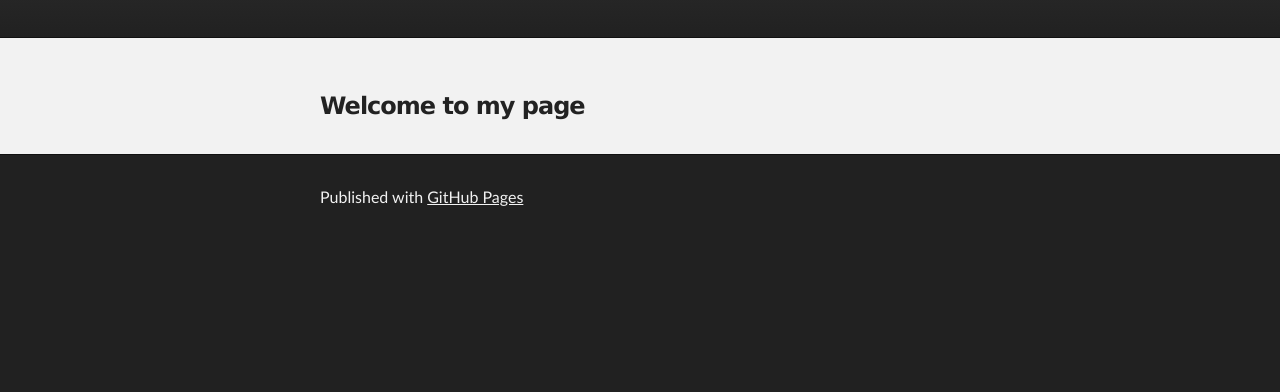
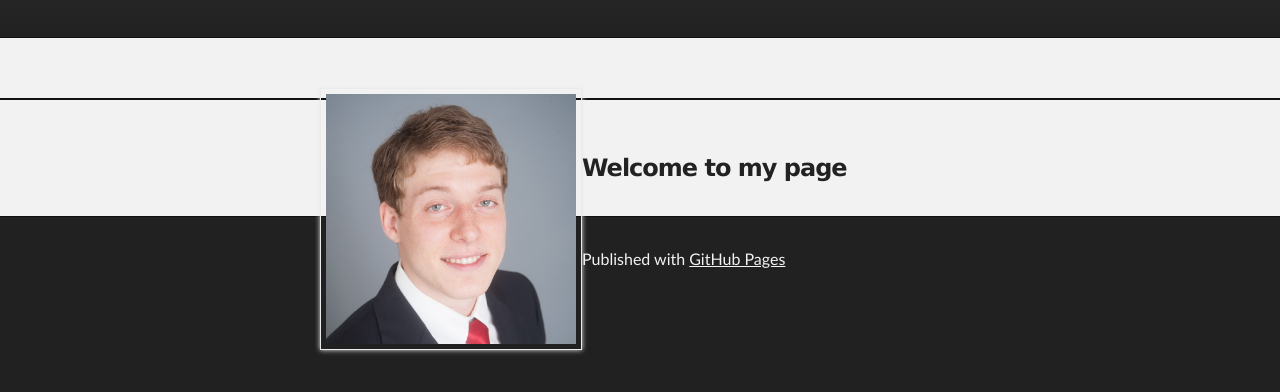
Before and after one commit to kevinshain/kevinshain.github.io, a plain HTML site: page index.html in a window 1280 px wide. Shown: the part 136-528 px from the top of the page. Drawn offline with Linux system fonts and the light colour scheme.

Commit message:
Added a picture

```diff
--- a/index.html
+++ b/index.html
@@ -27,6 +27,11 @@
     <!-- MAIN CONTENT -->
     <div id="main_content_wrap" class="outer">
       <section id="main_content" class="inner">
+      <img align="left" src="me.jpg" width="250" height="250" />
+      </section>
+    </div>
+        <div id="main_content_wrap" class="outer">
+      <section id="main_content" class="inner">
         <h3>
 <a id="welcome-to-my-page" class="anchor" href="#welcome-to-my-page" aria-hidden="true"><span aria-hidden="true" class="octicon octicon-link"></span></a>Welcome to my page</h3>
       </section>
```
